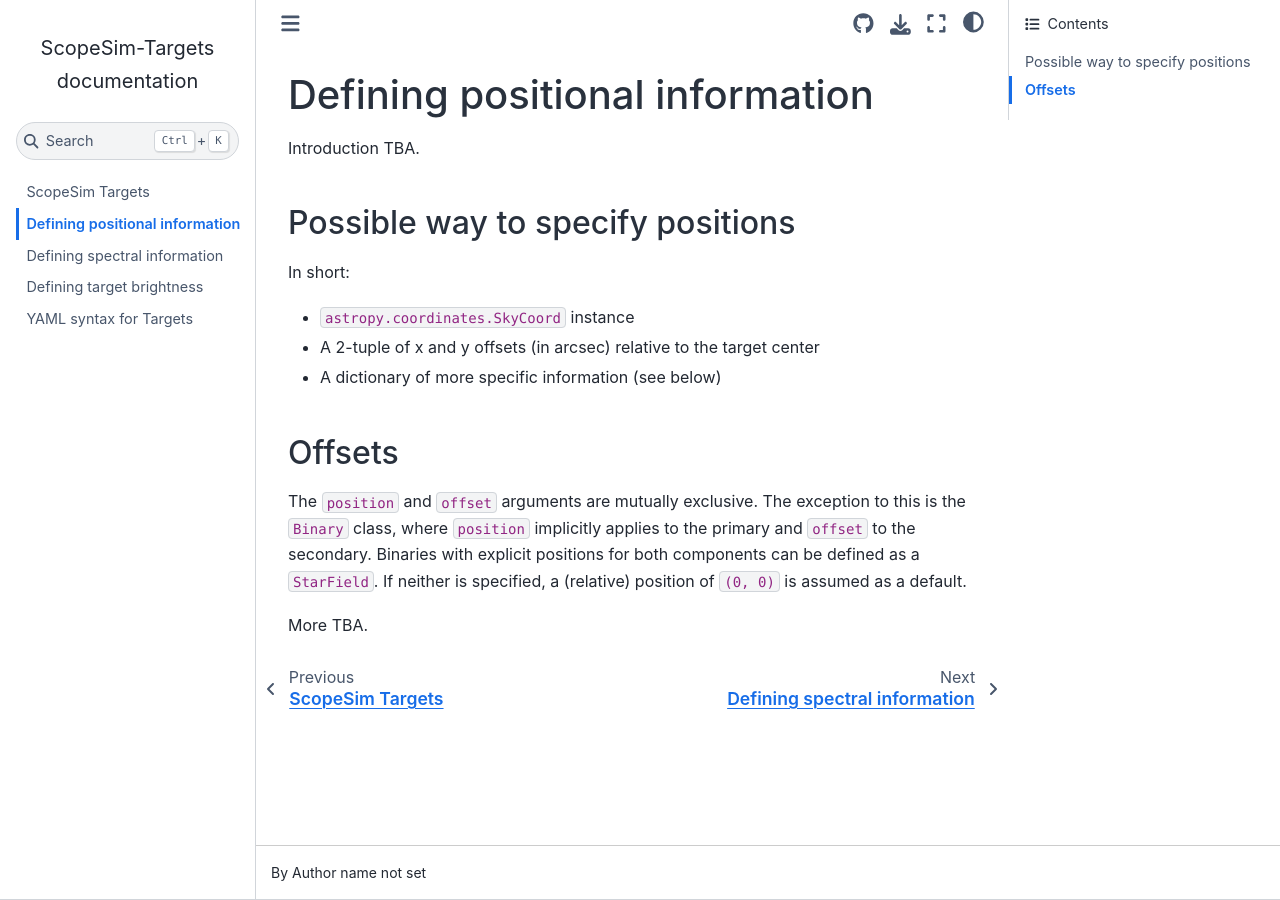
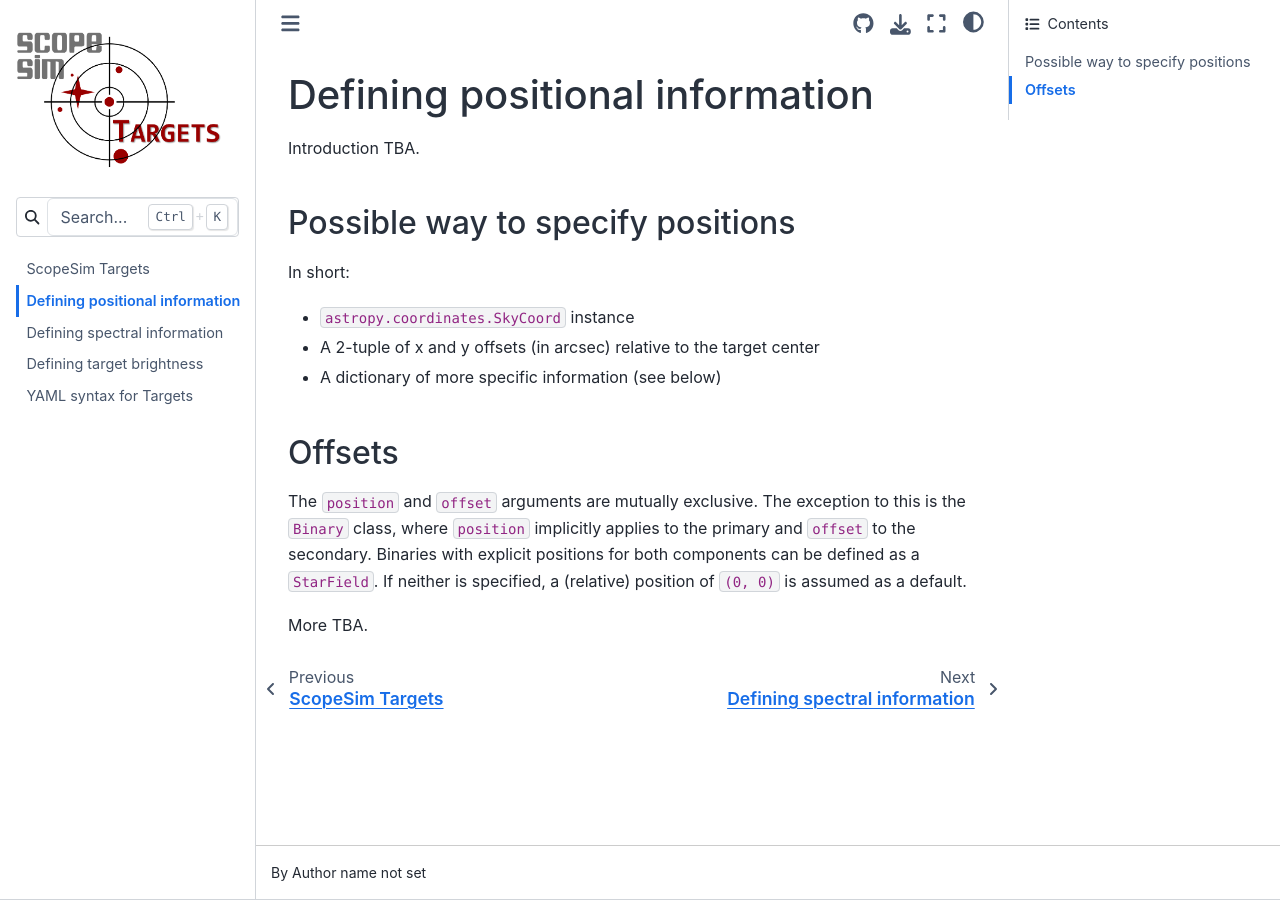
Before and after one commit to AstarVienna/scopesim-targets, a Sphinx documentation site: the page built from docs/defining_positions.md, in a window 1280 px wide. Built offline with Sphinx 7.4.7 and the Sphinx Book theme 1.1.4, drawn with Linux system fonts in a browser that asks for light colours.

Commit message:
Define RTD sidebar and link to logo

```diff
--- a/docs/conf.py
+++ b/docs/conf.py
@@ -50,3 +50,13 @@ html_theme_options = {
     "use_download_button": True,  # allow download of individual pages
     "home_page_in_toc": True,
 }
+
+html_logo = "_static/logo.png"  # link to logo
+# see https://sphinx-book-theme.readthedocs.io/en/stable/sections/sidebar-primary.html
+html_sidebars = {
+    "**": [
+        "navbar-logo.html",
+        "search-field.html",
+        "sbt-sidebar-nav.html",
+    ]
+}
```
